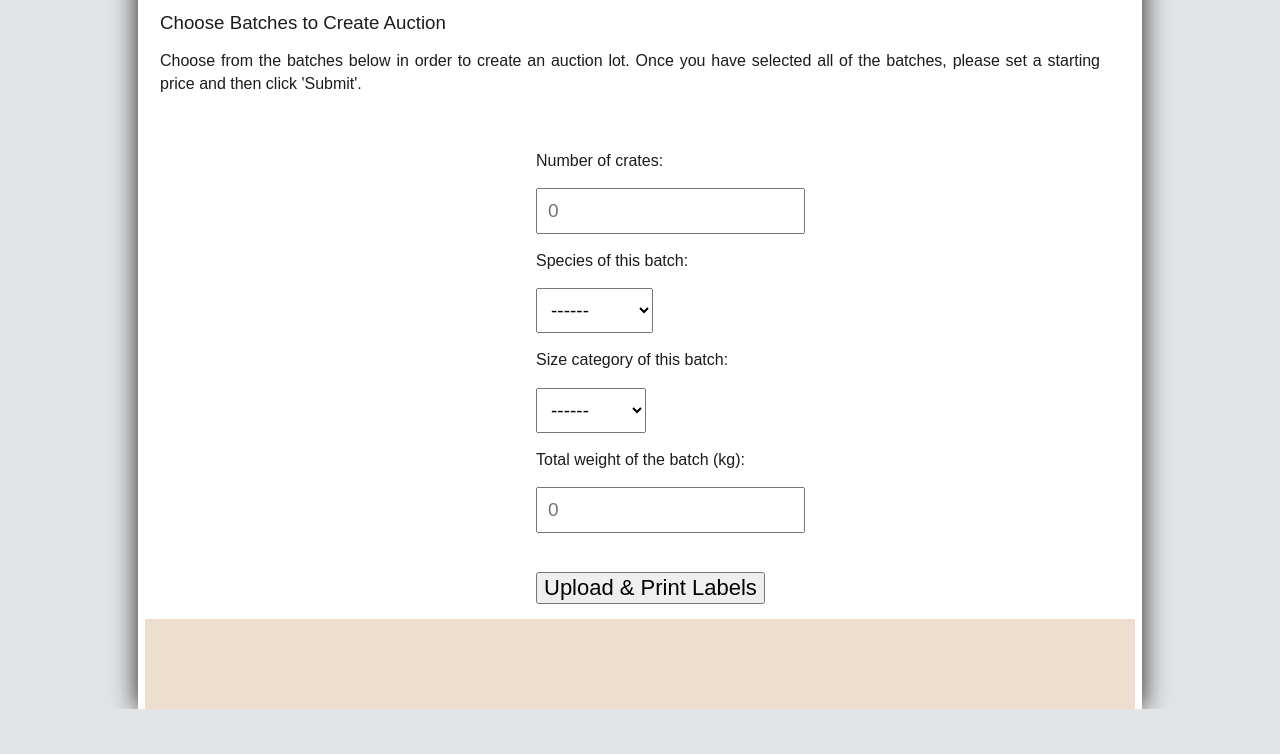
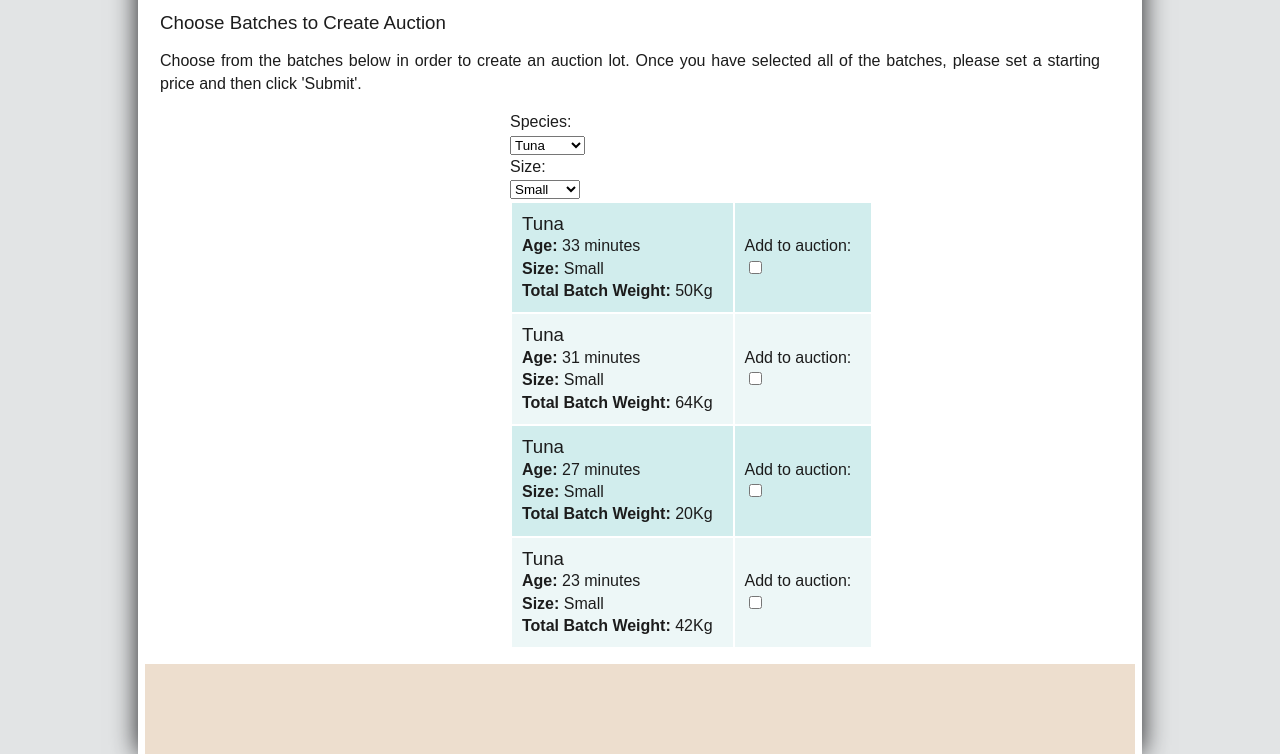
Before and after one commit to coderGhast/HCI-FishingAssociationWebsite, a plain HTML site: page public_html/warehouse.html in a window 1280 px wide. Shown: the part 155-909 px from the top of the page. Before the commit the page ends 864 px from the top, so only its background shows below. Drawn offline with Linux system fonts and the light colour scheme.

Commit message:
Warehouse

```diff
--- a/public_html/styles.css
+++ b/public_html/styles.css
@@ -116,6 +116,18 @@ p{
     margin-right: 5px;
 }
 
+table{
+    margin-left:350px;
+}
+
+td{
+    padding:10px;
+    padding-right:20px;
+}
+.wareform{
+    margin-left:350px;
+}
+
 #header{
     padding-top:10px;
     text-align: center;
--- a/public_html/warehouse.html
+++ b/public_html/warehouse.html
@@ -48,40 +48,79 @@
         <h3>Choose Batches to Create Auction</h3>
         <p>Choose from the batches below in order to create an auction lot. Once you have selected all of the batches, please set a starting price and then click 'Submit'.</p>
 
-          <div id="catch_boxes">
-            <br />
-            <form id="new_batch">
-              <p>Number of crates:</p>
-              <p><input type="number" placeholder="0" name="crate_number" class="fish_entry" min="1"></p>
-              <p>Species of this batch:</p>
-              <p>
-                <select name="species" form="new_batch" required class="fish_entry">
-                  <option disabled selected>------</option>
+        <div class="wareform">
+        Species:<br />
+          <select name="species" form="batch_type" required >
+            <option value="tuna" selected>Tuna</option>
             <option value="salmon">Salmon</option>
-                  <option value="tuna">Tuna</option>
             <option value="cod">Cod</option>
             <option value="haddock">Haddock</option>
             <option value="plaice">Plaice</option>
             <option value="sardines">Sardines</option>
             <option value="trout">Trout</option>
-                </select>
-              </p>
-              <p>Size category of this batch:</p>
-              <p>
-                <select name="fish_size" form="new_batch" required class="fish_entry">
-                  <option disabled selected>------</option>
-                  <option value="small">Small</option>
+          </select><br />
+          Size:<br />
+          <select name="size" form="batch_type" required >
+            <option value="small" selected>Small</option>
             <option value="medium">Medium</option>
             <option value="large">Large</option>
-                </select>
-              </p>
-              <p>Total weight of the batch (kg):</p>
-              <p><input type="number" placeholder="0" name="batch_weight" class="fish_entry" min="1"></p>
+          </select><br />
+        </div>
 
-              <br />
-              <input type="button" value="Upload &amp; Print Labels" onclick="create_batch()" class="fish_button">
-            </form>
-          </div>
+        <table>
+
+          <tr style="background:#D1EDED">
+            <td>
+              <h3>Tuna</h3>
+              <strong>Age:</strong> 33 minutes<br />
+              <strong>Size:</strong> Small<br/>
+              <strong>Total Batch Weight:</strong> 50Kg
+            </td>
+            <td>
+              Add to auction:<br /><input name="t1" value="t1" type="checkbox" form="selected_batches">
+            </td>
+          </tr>
+
+          <tr style="background:#EDF7F7">
+            <td>
+              <h3>Tuna</h3>
+              <strong>Age:</strong> 31 minutes<br />
+              <strong>Size:</strong> Small<br/>
+              <strong>Total Batch Weight:</strong> 64Kg
+            </td>
+            <td>
+              Add to auction:<br /><input name="t2" value="t2" type="checkbox" form="selected_batches">
+            </td>
+          </tr>
+
+
+          <tr style="background:#D1EDED">
+            <td>
+              <h3>Tuna</h3>
+              <strong>Age:</strong> 27 minutes<br />
+              <strong>Size:</strong> Small<br/>
+              <strong>Total Batch Weight:</strong> 20Kg
+            </td>
+            <td>
+              Add to auction:<br /><input name="t3" value="t3" type="checkbox" form="selected_batches">
+            </td>
+          </tr>
+
+
+          <tr style="background:#EDF7F7">
+            <td>
+              <h3>Tuna</h3>
+              <strong>Age:</strong> 23 minutes<br />
+              <strong>Size:</strong> Small<br/>
+              <strong>Total Batch Weight:</strong> 42Kg
+            </td>
+            <td>
+              Add to auction:<br /><input name="t4" value="t4" type="checkbox" form="selected_batches">
+            </td>
+          </tr>
+
+
+        </table>
 
       </div>
     </div>
```
Lines whose indentation alone changed are shown as unchanged.
